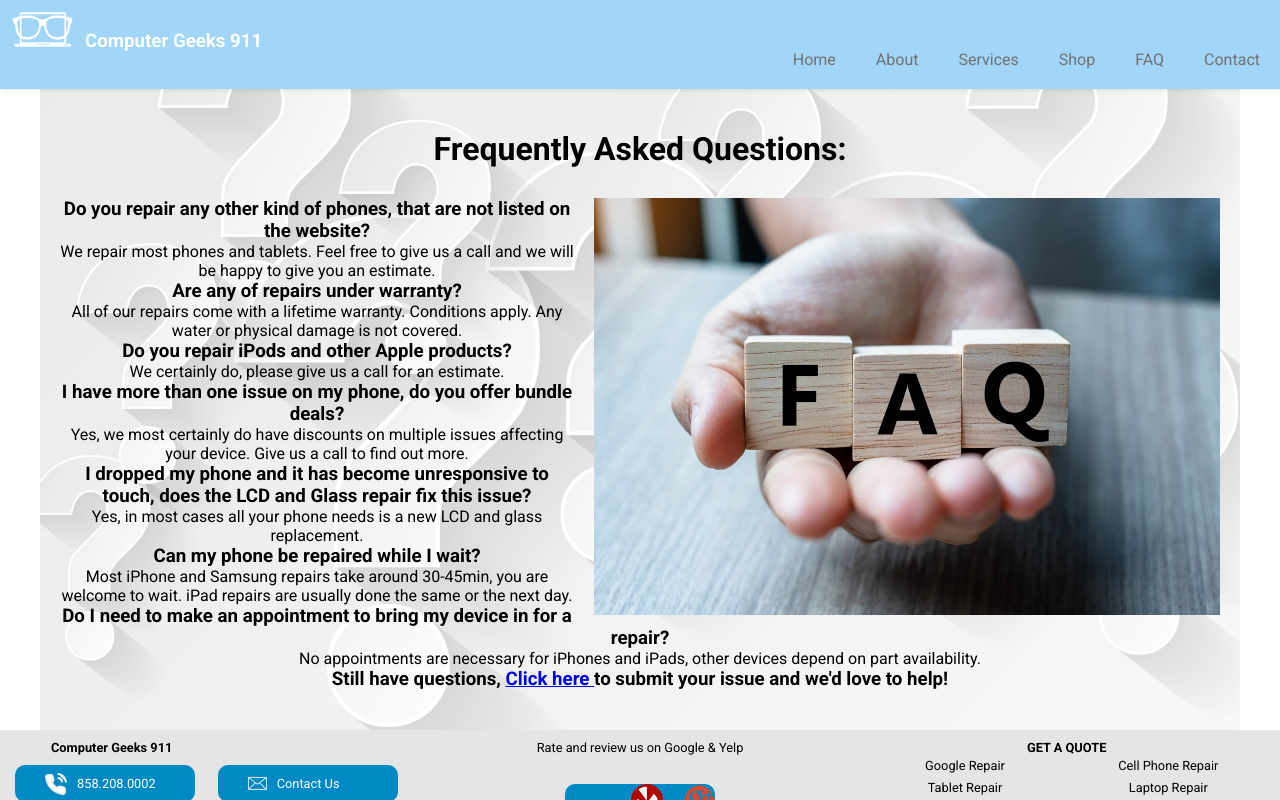
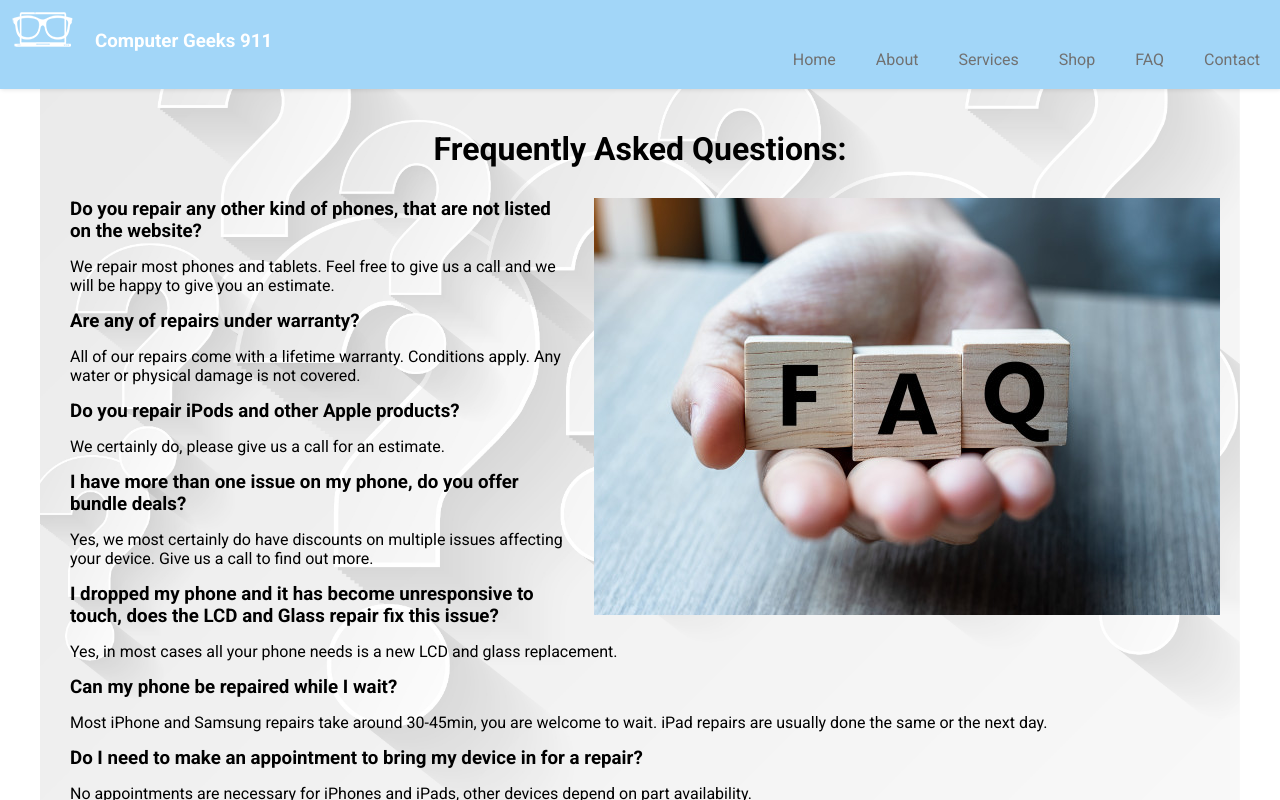
Before and after one commit to bigbearcn73/bigbearcn73.github.io, a plain HTML site: page pages/faq.html in a window 1280 px wide. Shown: the top 800 px of the page. Drawn offline with Linux system fonts and the light colour scheme.

Commit message:
Update faq.css

```diff
--- a/css/faq.css
+++ b/css/faq.css
@@ -3,7 +3,7 @@ main {
     background-size: cover;
 }
 
-img {
+main img {
     max-width: 100%;
     height: auto;
 }
@@ -13,7 +13,7 @@ h1 {
 
 }
 
-h3 p {
+h3, p {
     margin: 15px 10px;
     text-align: left;
 }
@@ -25,7 +25,7 @@ h3 p {
 
 @media screen and (min-width: 768px) {
 
-    img {
+    main img {
         float: right;
         margin-left: 20px;
     }
```
